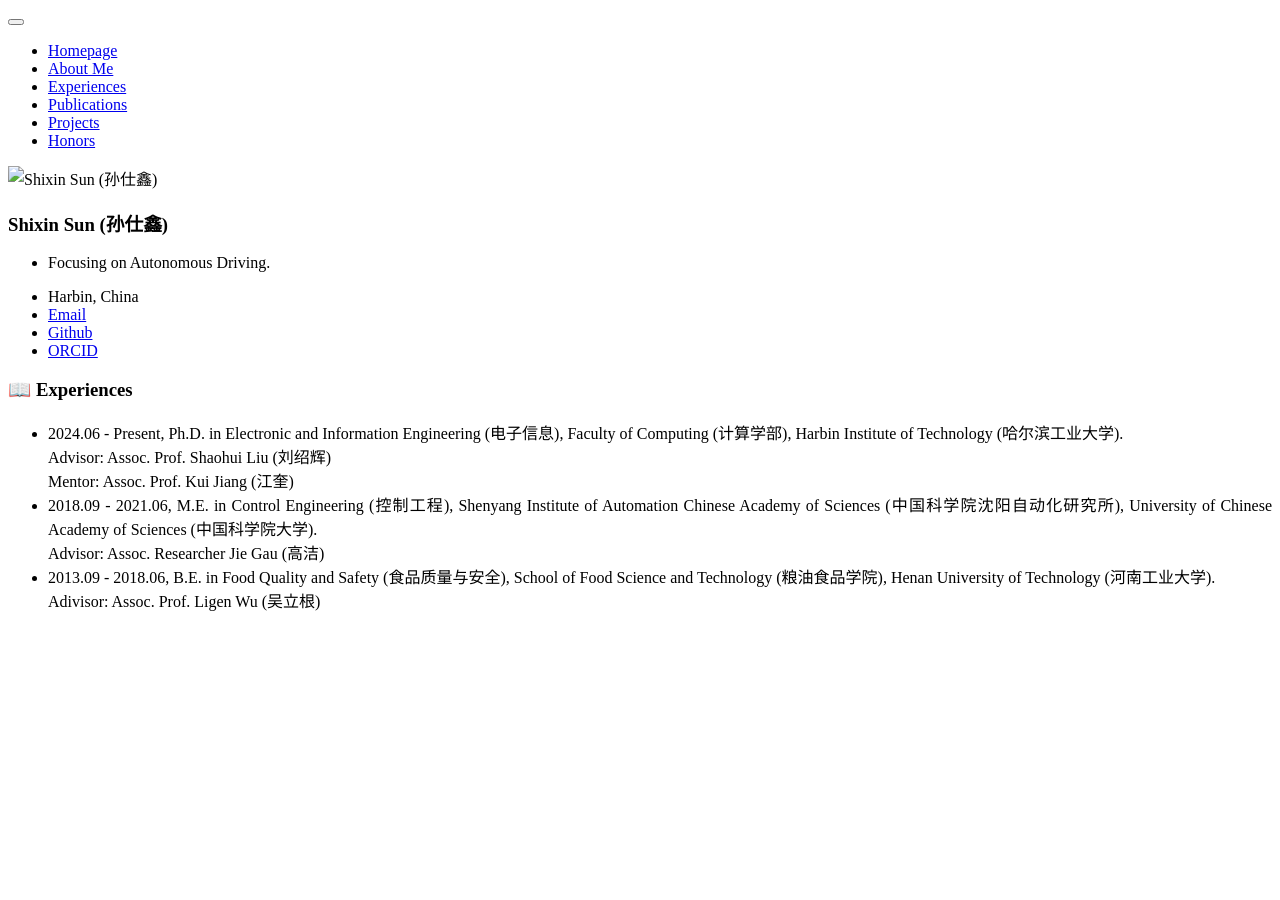
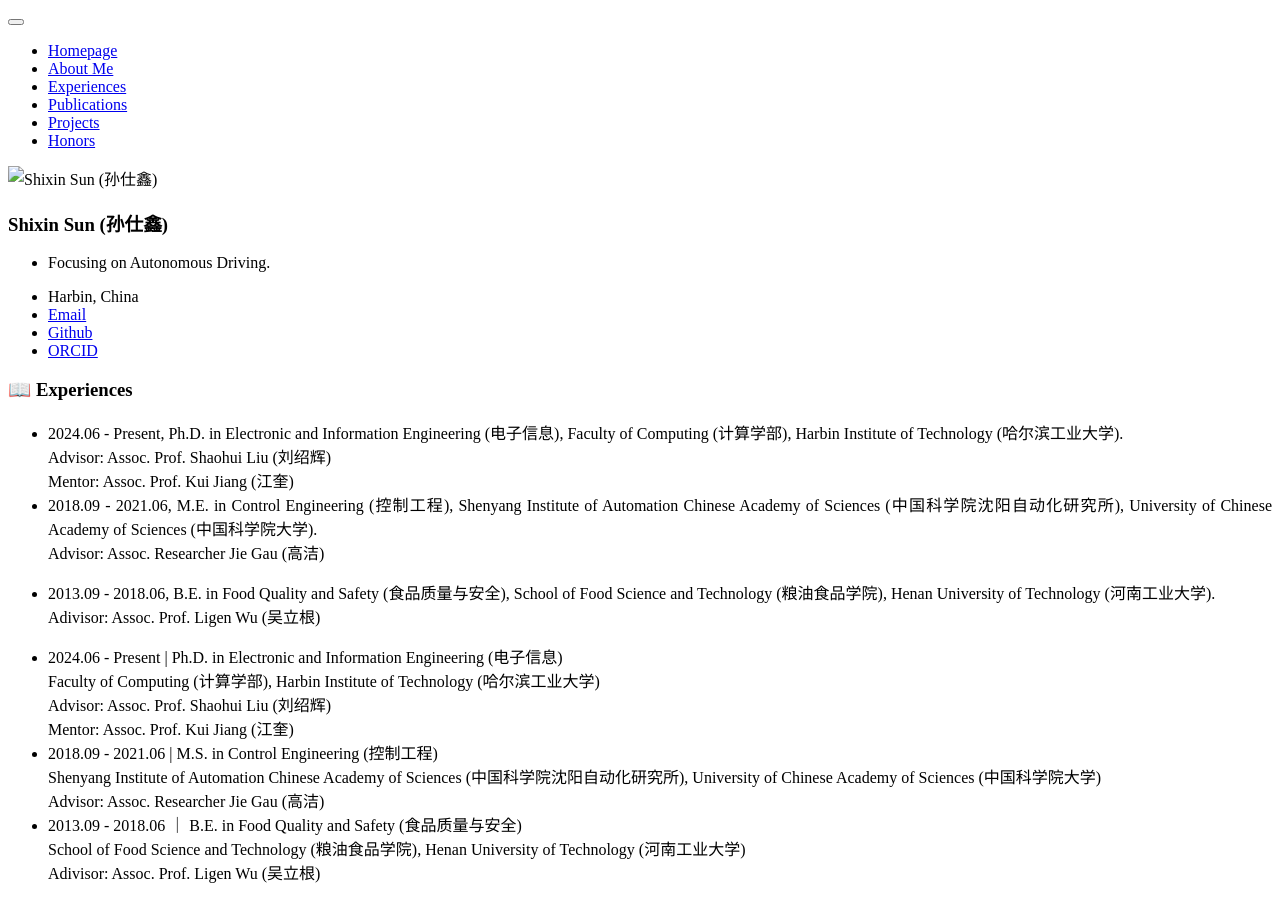
Before and after one commit to ShixinSUN94/shixinsun94.github.io, a Jekyll site: the page built from _pages/includes/2.exp.md, in a window 1280 px wide. Built offline with Jekyll 4.4.1, drawn with Linux system fonts in a browser that asks for light colours; our own code applies the rules of GitHub Pages for plain Markdown files.

Commit message:
Update 2.exp.md

```diff
--- a/_pages/includes/2.exp.md
+++ b/_pages/includes/2.exp.md
@@ -7,3 +7,14 @@ Mentor: Assoc. Prof. Kui Jiang (江奎)
 Advisor: Assoc. Researcher Jie Gau (高洁)
 - 2013.09 - 2018.06, B.E. in Food Quality and Safety (食品质量与安全), School of Food Science and Technology (粮油食品学院), Henan University of Technology (河南工业大学).
 Adivisor: Assoc. Prof. Ligen Wu (吴立根)
+
+- 2024.06 - Present | Ph.D. in Electronic and Information Engineering (电子信息)
+  Faculty of Computing (计算学部), Harbin Institute of Technology (哈尔滨工业大学)
+  Advisor: Assoc. Prof. Shaohui Liu (刘绍辉)
+  Mentor: Assoc. Prof. Kui Jiang (江奎)
+- 2018.09 - 2021.06 | M.S. in Control Engineering (控制工程)
+  Shenyang Institute of Automation Chinese Academy of Sciences (中国科学院沈阳自动化研究所), University of Chinese Academy of Sciences (中国科学院大学)
+  Advisor: Assoc. Researcher Jie Gau (高洁)
+- 2013.09 - 2018.06 ｜ B.E. in Food Quality and Safety (食品质量与安全)
+  School of Food Science and Technology (粮油食品学院), Henan University of Technology (河南工业大学)
+  Adivisor: Assoc. Prof. Ligen Wu (吴立根)
```
